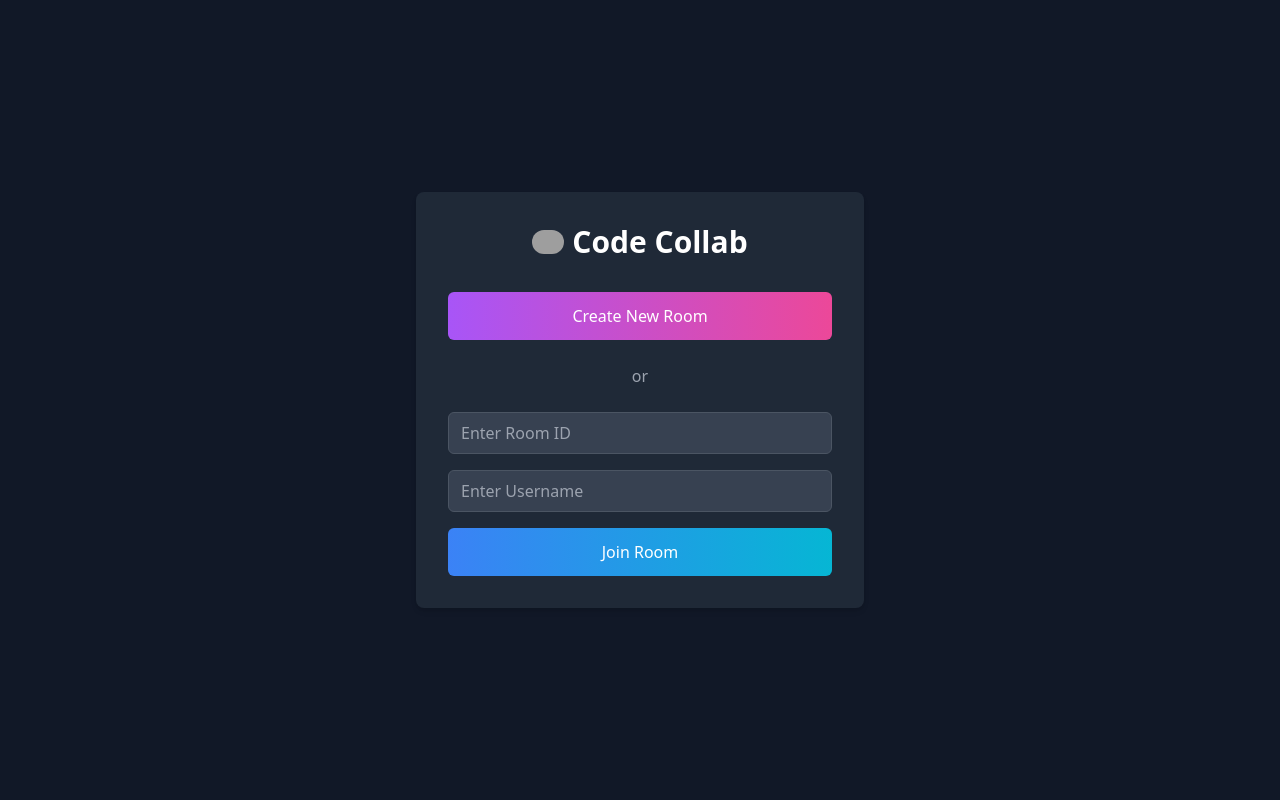
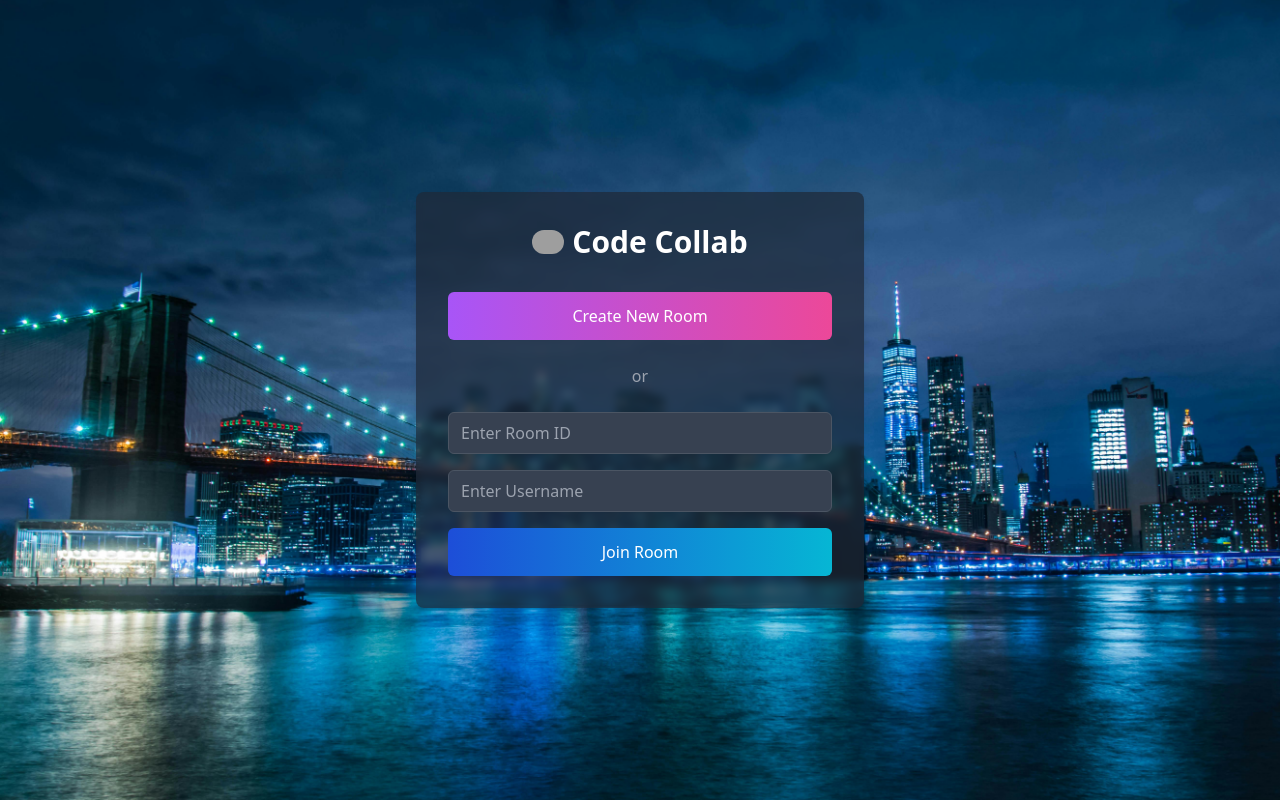
Before and after one commit to Manoj1412/Code_Collab, a React (Create React App) app in the folder client/: page /dashboard in a window 1280 px wide. Built offline with nearby package versions, Linux system fonts and the light colour scheme; grey boxes are pictures that could not be loaded.

Commit message:
small changes

```diff
--- a/client/src/components/Dashboard.js
+++ b/client/src/components/Dashboard.js
@@ -53,8 +53,8 @@ const Dashboard = () => {
   };
 
   return (
-    <div className="min-h-screen bg-gray-900 flex items-center justify-center">
-      <div className="max-w-md w-full bg-gray-800 rounded-lg shadow-md p-8">
+    <div className="min-h-screen flex items-center justify-center" style={{ backgroundImage: 'url(/pexels-carlos-oliva-1966452-3586966.jpg)', backgroundSize: 'cover', backgroundPosition: 'center' }}>
+      <div className="max-w-md w-full bg-gray-800/70 backdrop-blur-sm rounded-lg shadow-md p-8">
         <h1 className="text-3xl font-bold text-center text-white mb-8 flex items-center justify-center"><span className="mr-2 text-2xl"><img
           src="https://png.pngtree.com/element_our/png_detail/20181013/code-icon-design-vector-png_125856.jpg"class="img-fluid rounded-top" alt="Code Icon" className='w-8 rounded-full'/></span>Code Collab</h1>
 
@@ -89,7 +89,7 @@ const Dashboard = () => {
             <button
               onClick={handleJoinRoom}
               disabled={joinLoading}
-              className="w-full bg-gradient-to-r from-blue-500 to-cyan-500 text-white py-3 px-4 rounded-md hover:from-blue-600 hover:to-cyan-600 disabled:opacity-50"
+              className="w-full bg-gradient-to-r from-blue-700 to-cyan-500 text-white py-3 px-4 rounded-md hover:from-blue-900 hover:to-cyan-600 disabled:opacity-50"
             >
               {joinLoading ? 'Joining...' : 'Join Room'}
             </button>
```
Also changed, not shown: client/public/pexels-carlos-oliva-1966452-3586966.jpg (added).
